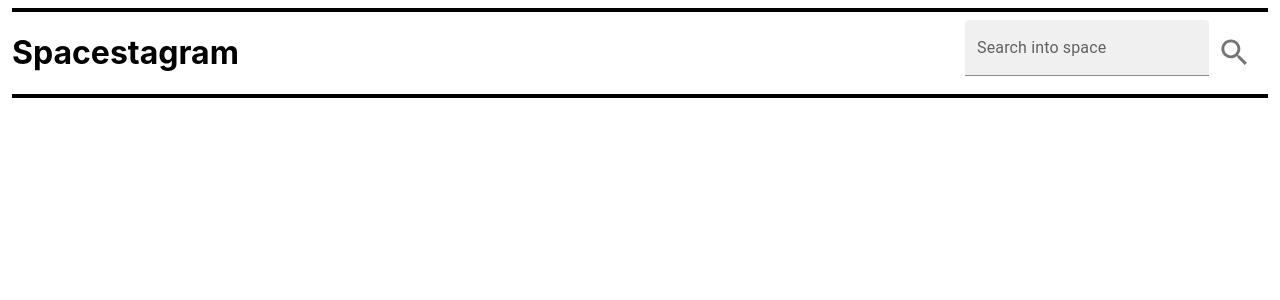
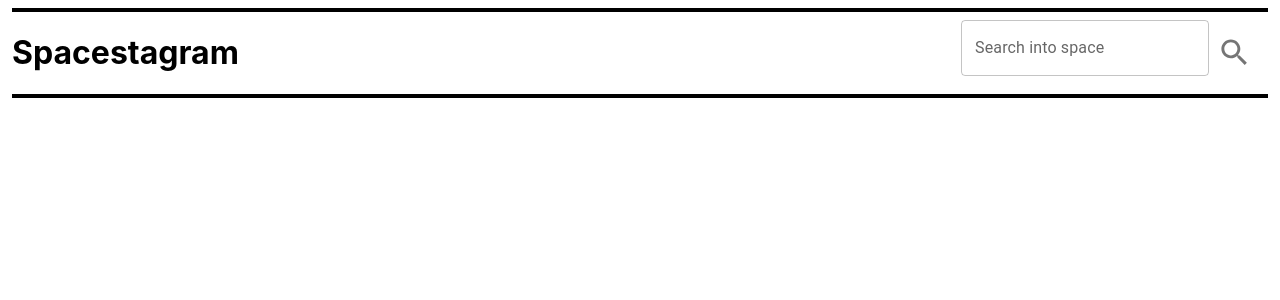
Before and after one commit to ocnerol/spacestagram, a React (Create React App) app: page / in a window 1280 px wide. Shown: the top 300 px of the page. Built offline with nearby package versions, Linux system fonts and the light colour scheme.

Commit message:
update search input when there is a change in text field - also use grey outlined textfield

```diff
--- a/src/components/SearchBar/SearchBar.js
+++ b/src/components/SearchBar/SearchBar.js
@@ -6,12 +6,13 @@ import searchNASAImageAPI from "../../api/searchNASAImageAPI";
 import "./SearchBar.css";
 import formatSearchResults from "../../helpers/formatSearchResults";
 
-export default function SearchBar({ setSearchResults }) {
+export default function SearchBar({ setSearchInput, setSearchResults }) {
   const [search, setSearch] = useState("");
 
   const handleChange = (e) => {
     const newChar = e.target.value;
     setSearch(newChar);
+    setSearchInput(newChar);
   };
   const handleSubmit = async (e) => {
     e.preventDefault();
@@ -23,8 +24,9 @@ export default function SearchBar({ setSearchResults }) {
   return (
     <form className="search-bar" onSubmit={handleSubmit}>
       <TextField
+        color="grey"
         label="Search into space"
-        variant="filled"
+        variant="outlined"
         value={search}
         onChange={handleChange}
       />
```
